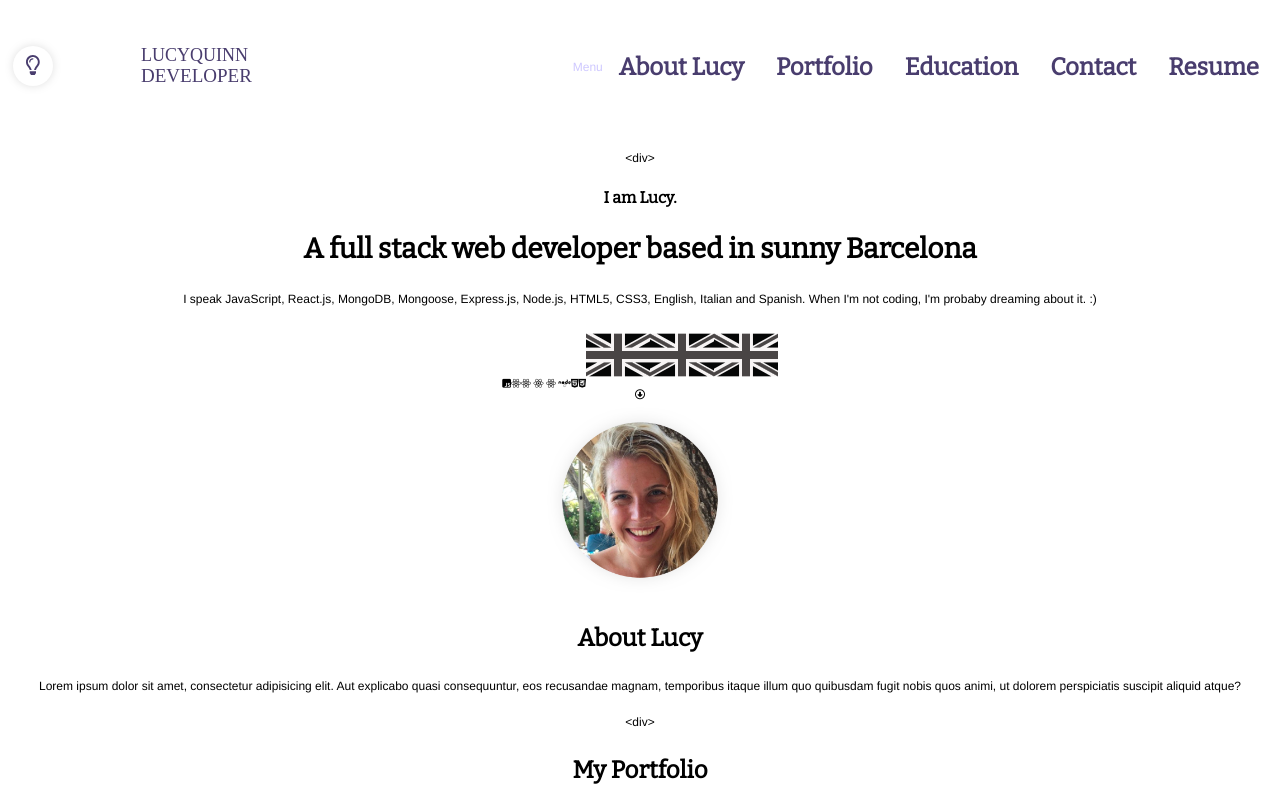
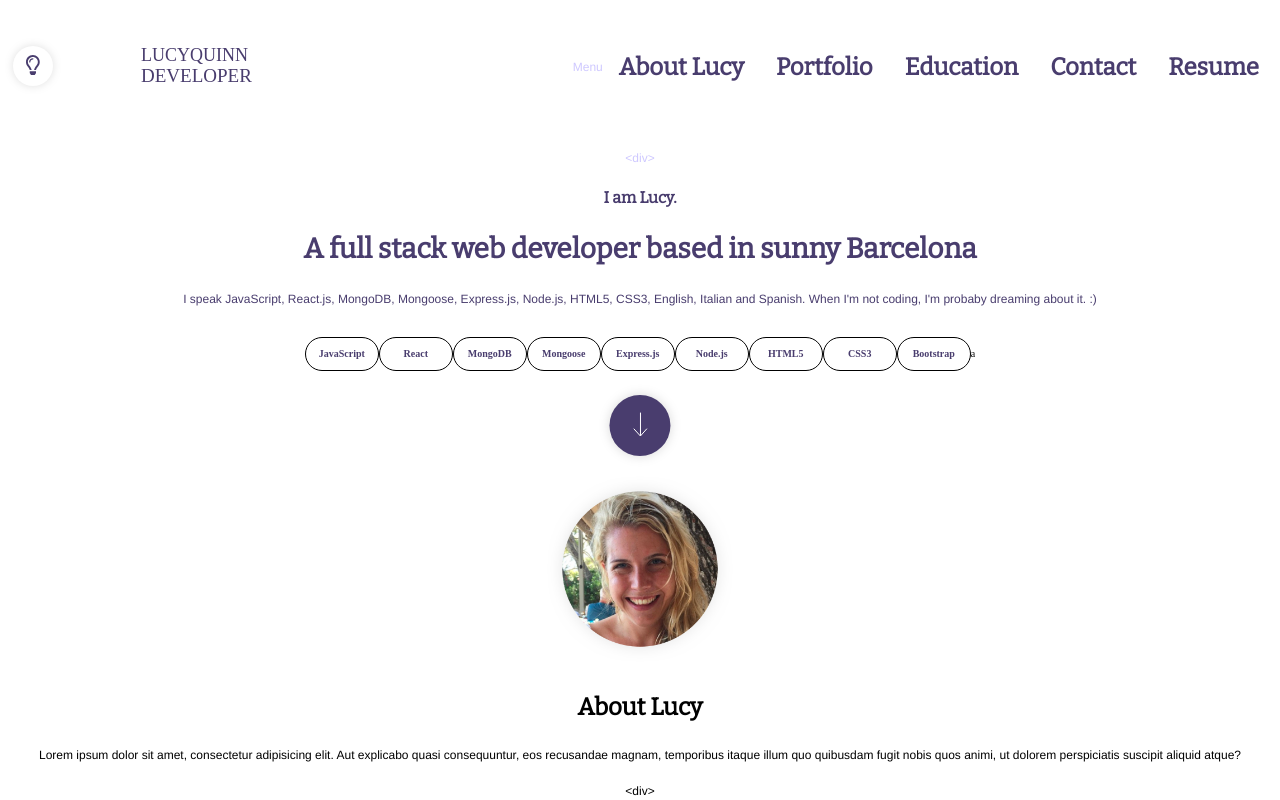
Before and after one commit to Lucy-Quinn/lucy-quinn-portfolio, a React (Create React App) app: page / in a window 1280 px wide. Shown: the top 800 px of the page. Built offline with nearby package versions, Linux system fonts and the light colour scheme.

Commit message:
add themeContext functionality and css styling.

```diff
--- a/src/components/Header/Header.js
+++ b/src/components/Header/Header.js
@@ -1,29 +1,51 @@
-import React from 'react';
+import React, { useContext } from 'react';
 import Uk from './../../images/uk.png';
+import { ThemeContext } from '../../contexts/ThemeContext';
+import ArrowDown from './../../images/button-arrow-down.svg';
+import styled from 'styled-components';
+
+//Styled Components
+const Languages = styled.h4`
+     height: 32px;
+  width: 72px;
+  border-radius: 20.19px;
+  border: 1px solid black;
+  display: flex;
+  align-items: center;
+  justify-content: center
+`
+const LanguageTabs = styled.div`
+    display: flex;
+    flex-wrap: wrap;
+    align-items: center;
+    justify-content: center;
+`
 
 const Header = () => {
+    const { isLightTheme, themes } = useContext(ThemeContext);
+    const theme = isLightTheme ? themes.light : themes.dark;
     return (
         <header>
             <div id="header">
-                <p>&lt;div&gt;</p>
-                <h3>I am Lucy.</h3>
-                <h1>A full stack web developer based in sunny Barcelona</h1>
-                <p>I speak JavaScript, React.js, MongoDB, Mongoose, Express.js, Node.js, HTML5, CSS3, English, Italian and Spanish. When I'm not coding, I'm probaby dreaming about it. :&#41;</p>
+                <p style={{ color: theme.div }}>&lt;div&gt;</p>
+                <h3 style={{ color: theme.primaryColor }}>I am Lucy.</h3>
+                <h1 style={{ color: theme.primaryColor }}>A full stack web developer based in sunny Barcelona</h1>
+                <p style={{ color: theme.primaryColor }}>I speak JavaScript, React.js, MongoDB, Mongoose, Express.js, Node.js, HTML5, CSS3, English, Italian and Spanish. When I'm not coding, I'm probaby dreaming about it. :&#41;</p>
             </div>
-            <div>
-                <i class="fab fa-js-square"></i>
-                <i class="fab fa-react"></i>
-                <i class="fab fa-react"></i>  {/* mongodb */}
-                <i class="fab fa-react"></i>  {/* mongoose */}
-                <i class="fab fa-react"></i>  {/* express */}
-                <i class="fab fa-node"></i>
-                <i class="fab fa-html5"></i>
-                <i class="fab fa-css3-alt"></i>
-                <img src={Uk} alt="flag of the UK" />
-                <img src={Uk} alt="flag of the UK" />
-                <img src={Uk} alt="flag of the UK" />
-            </div>
-            <i class="far fa-arrow-alt-circle-down"></i>
+            <LanguageTabs>
+                <Languages style={{ color: theme.primaryColor }}>JavaScript</Languages>
+                <Languages style={{ color: theme.primaryColor }}>React</Languages>
+                <Languages style={{ color: theme.primaryColor }}>MongoDB</Languages>
+                <Languages style={{ color: theme.primaryColor }}>Mongoose</Languages>
+                <Languages style={{ color: theme.primaryColor }}>Express.js</Languages>
+                <Languages style={{ color: theme.primaryColor }}>Node.js</Languages>
+                <Languages style={{ color: theme.primaryColor }}>HTML5</Languages>
+                <Languages style={{ color: theme.primaryColor }}>CSS3</Languages>
+                <Languages style={{ color: theme.primaryColor }}>Bootstrap</Languages>
+a            </LanguageTabs>
+            <a href="#about">
+                <img src={ArrowDown} alt="" />
+            </a>
         </header>
     );
 }
--- a/src/contexts/ThemeContext.js
+++ b/src/contexts/ThemeContext.js
@@ -4,7 +4,7 @@ const ThemeContextProvider = (props) => {
     const [isLightTheme, setLightTheme] = useState(true);
     const [themes, setThemes] = useState({
         light: { primaryColor: '#493d6e', div: '#cec8ff', bodyCopy: '#818181' },
-        dark: { primaryColor: '#181227', div: '#9fcaff', bodyCopy: '#c6c1cf' }
+        dark: { primaryColor: '#FFFFFF', div: '#9fcaff', bodyCopy: '#c6c1cf' }
     });
 
     const toggleTheme = () => {
```
Also changed, not shown: 1 other file (tests, documents, lock files or other folders).
